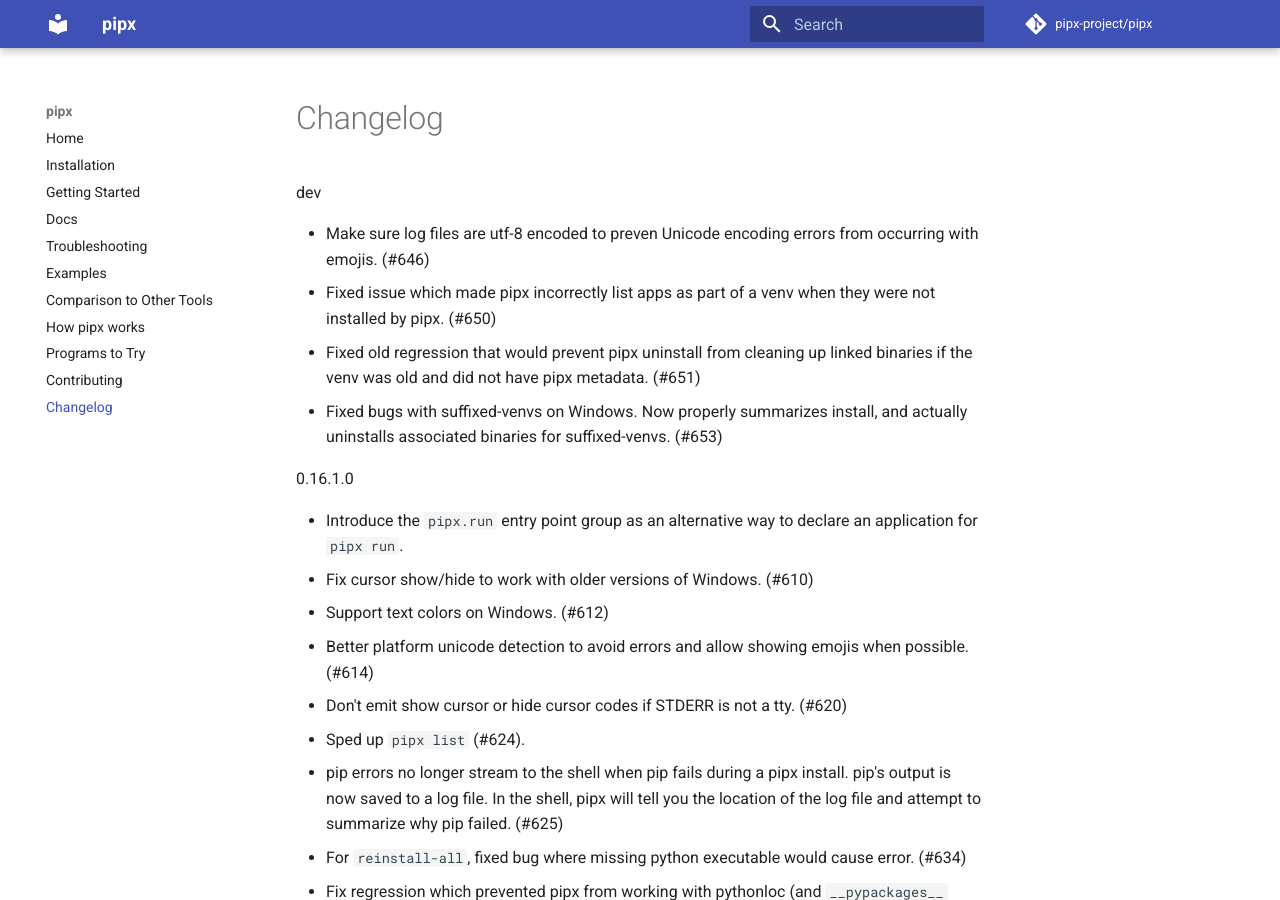
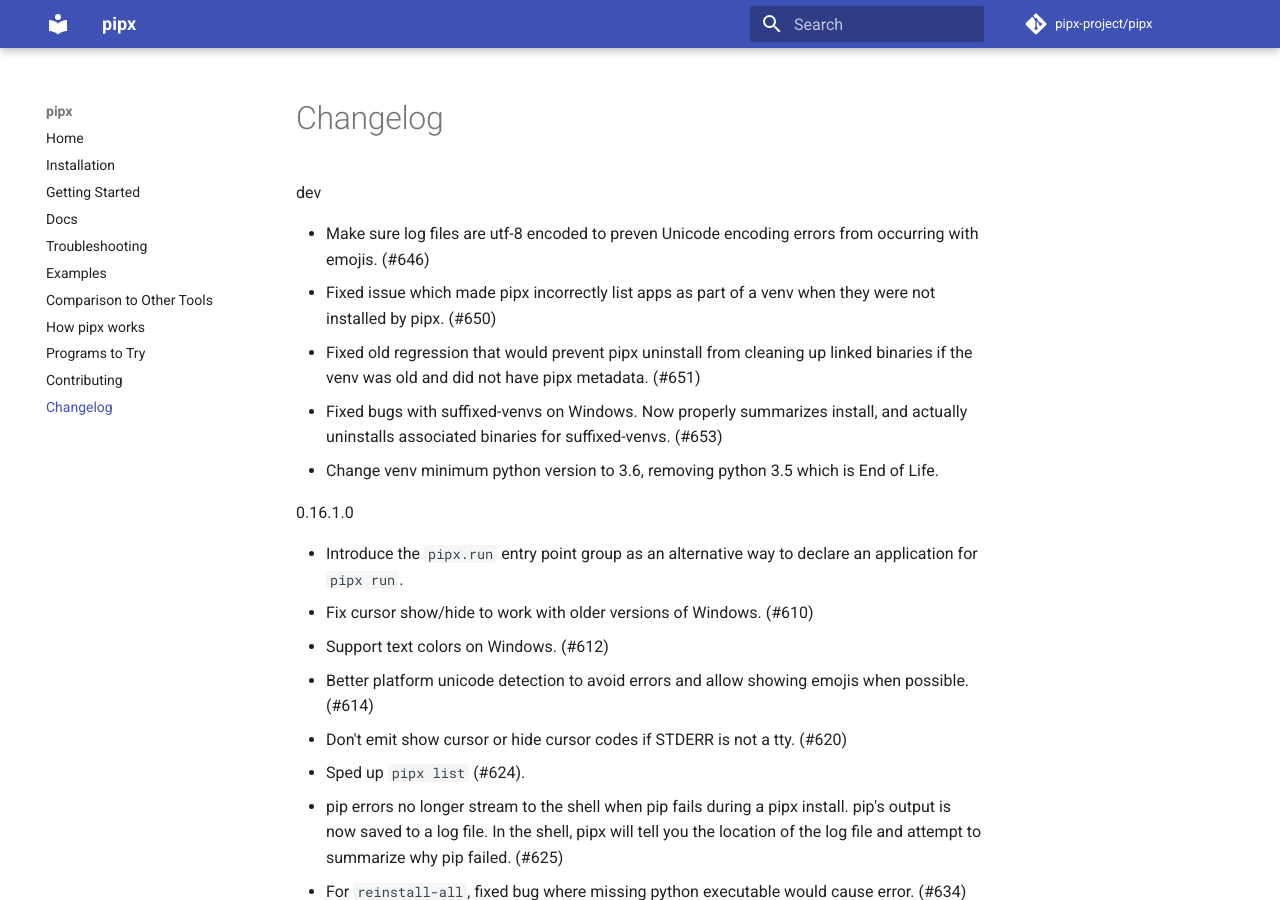
Before and after one commit to pypa/pipx, an MkDocs documentation site: the page built from docs/changelog.md, in a window 1280 px wide and 900 px high. Built offline with MkDocs 1.6.1 and Material for MkDocs 9.7.7, drawn with Linux system fonts in a browser that asks for light colours; comment, search, counter and statistics services are not loaded.

Commit message:
Add changelog entry.

```diff
--- a/docs/changelog.md
+++ b/docs/changelog.md
@@ -4,6 +4,7 @@
 - Fixed issue which made pipx incorrectly list apps as part of a venv when they were not installed by pipx. (#650)
 - Fixed old regression that would prevent pipx uninstall from cleaning up linked binaries if the venv was old and did not have pipx metadata. (#651)
 - Fixed bugs with suffixed-venvs on Windows.  Now properly summarizes install, and actually uninstalls associated binaries for suffixed-venvs. (#653)
+- Change venv minimum python version to 3.6, removing python 3.5 which is End of Life.
 
 0.16.1.0
 
```
